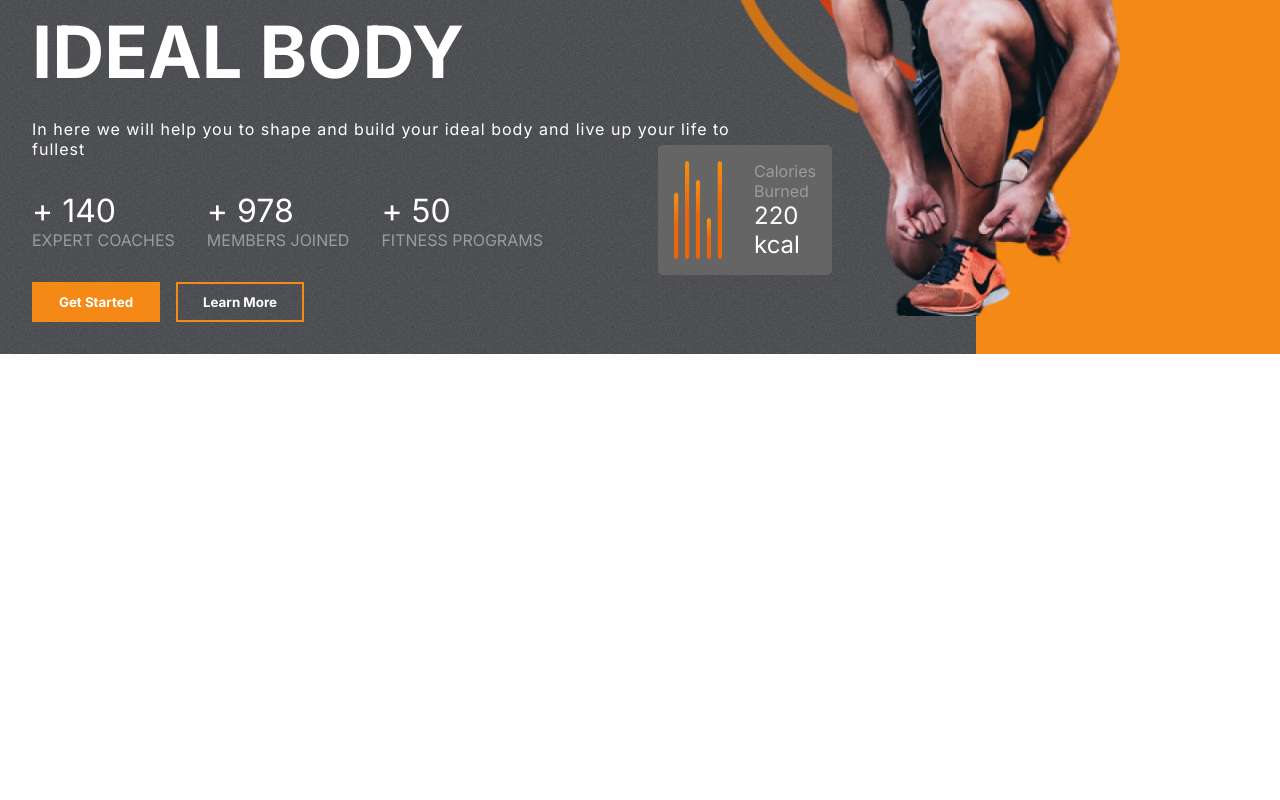
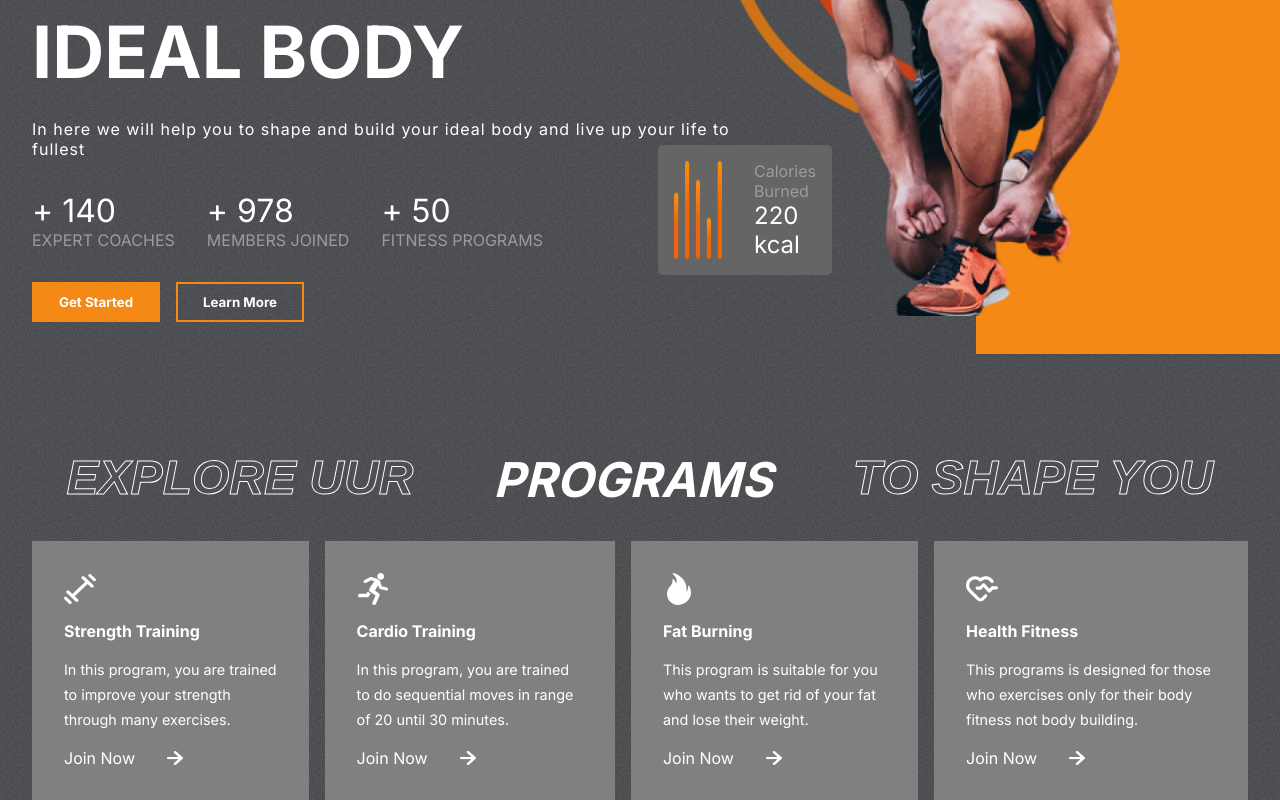
Before and after one commit to MysikM/fitclub, a React (Create React App) app: page / in a window 1280 px wide. Shown: the part 367-1167 px from the top of the page. Before the commit the page ends 800 px from the top, so only its background shows below. Built offline with nearby package versions, Linux system fonts and the light colour scheme.

Commit message:
create programs section

```diff
--- a/src/App.js
+++ b/src/App.js
@@ -1,9 +1,11 @@
 import './App.css';
 import Hero from "./components/Hero/Hero";
+import Programs from "./components/Programs/Programs";
 function App() {
   return (
     <div className="App">
         <Hero />
+        <Programs />
     </div>
   );
 }
--- a/src/components/Programs/Programs.jsx
+++ b/src/components/Programs/Programs.jsx
@@ -0,0 +1,31 @@
+import './programs.css';
+import {programsData} from "../../data/programsData";
+import rightArrow from '../../assets/rightArrow.png';
+
+const Programs = () => {
+    return (
+        <div className='programs' id='programs'>
+            <div className="programs-header">
+                <span className='stroke-text'>Explore uur</span>
+                <span>Programs</span>
+                <span className='stroke-text'>to shape you</span>
+            </div>
+
+            <div className="program-categories">
+                {programsData.map((program) => (
+                    <div className="category">
+                        {program.image}
+                        <span>{program.heading}</span>
+                        <span>{program.details}</span>
+                        <div className="join-now">
+                            <span>Join Now</span>
+                            <img src={rightArrow} alt="right arrow"/>
+                        </div>
+                    </div>
+                ))}
+            </div>
+        </div>
+    );
+};
+
+export default Programs;
--- a/src/components/Programs/programs.css
+++ b/src/components/Programs/programs.css
@@ -0,0 +1,63 @@
+.programs {
+  display: flex;
+  flex-direction: column;
+  gap: 2rem;
+  padding: 0 2rem;
+}
+
+.programs-header {
+  display: flex;
+  gap: 5rem;
+  font-weight: bold;
+  font-size: 3rem;
+  justify-content: center;
+  color: #fff;
+  text-transform: uppercase;
+  font-style: italic;
+}
+
+.program-categories {
+  display: flex;
+  gap: 1rem;
+}
+
+.category {
+  display: flex;
+  flex-direction: column;
+  background-color: gray;
+  padding: 2rem;
+  gap: 1rem;
+  color: white;
+  justify-content: space-between;
+}
+
+.category > :nth-child(1) {
+  width: 2rem;
+  height: 2rem;
+  fill: #fff;
+}
+
+.category > :nth-child(2) {
+  font-size: 1rem;
+  font-weight: bold;
+}
+
+.category > :nth-child(3) {
+  font-size: 0.9rem;
+  line-height: 25px;
+}
+
+.join-now{
+  display: flex;
+  align-items: center;
+  gap: 2rem;
+}
+
+.join-now > img {
+  width: 1rem;
+}
+
+.category:hover {
+  background: var(--planCard);
+  cursor: pointer;
+}
```
